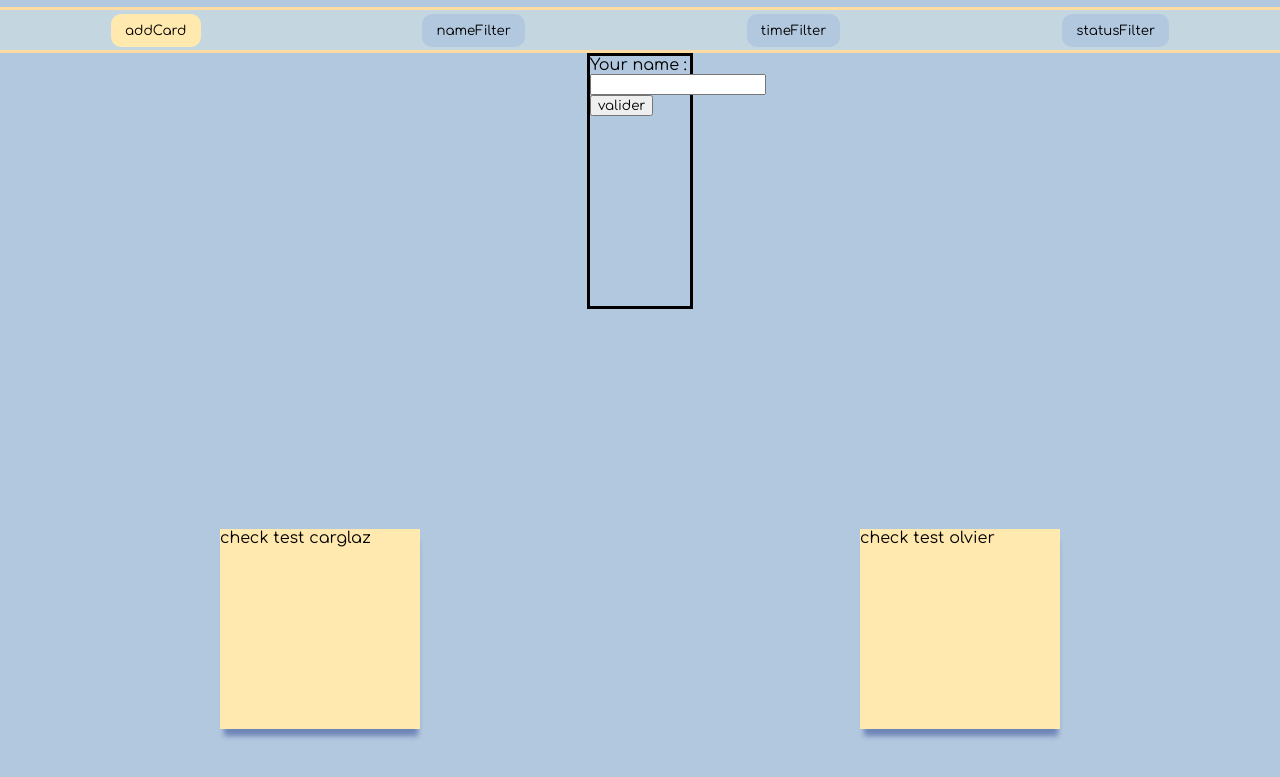
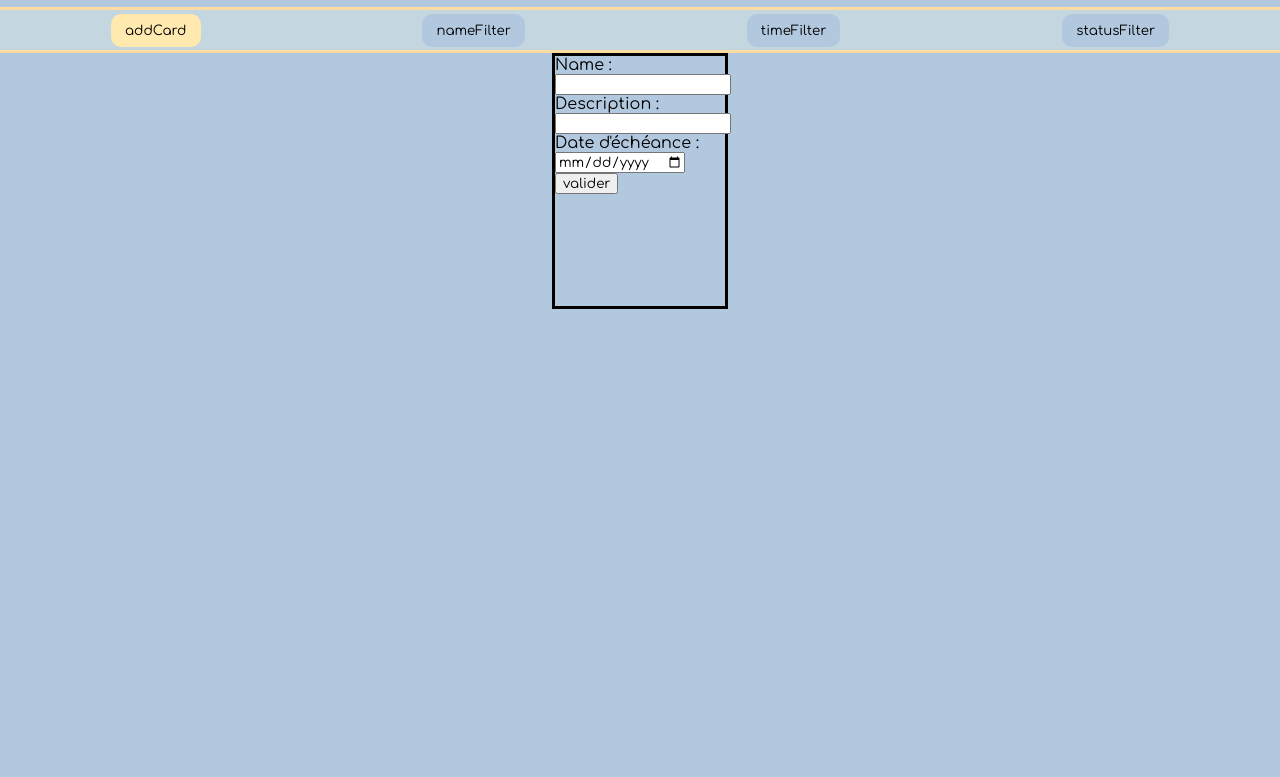
Before and after one commit to AnthxnyD/Project-Planner, a plain HTML site: page index.html in a window 1280 px wide. Both pictures are taken after a click on the button "addCard". Shown: the part 113-890 px from the top of the page. Drawn offline with Linux system fonts and the light colour scheme.

Commit message:
card update

```diff
--- a/assets/css/style.scss
+++ b/assets/css/style.scss
@@ -31,7 +31,7 @@ body{
 .checkbox{
 background-color: #B2C8DF;
 height: 250px;
-width: 100px;
+width: 170px;
 border: solid;
 
 }
@@ -42,7 +42,6 @@ border: solid;
     align-items: center;
 
 }
-
 
 .dashboard{
     width: 100%;
--- a/assets/script.js
+++ b/assets/script.js
@@ -1,16 +1,4 @@
 let card_data = [
-    {
-        name : "carglaz",
-        description : "cezadaz zdazdad",
-        timer : "466",
-        status : "1"
-    },
-    {
-        name : "olvier",
-        description : "cezadaz zdazdad",
-        timer : "466",
-        status : "1"
-    }
 ]
 let dashboard = document.querySelector(".dashboard")
 
@@ -20,10 +8,21 @@ function generateCard(){
     dashboard.innerHTML = ""
     card_data.forEach((card) => {
         let cardElem = document.createElement("div")
+        let cardName = document.createElement("h2")
+        let cardDescription = document.createElement("p")
+        let cardDate = document.createElement("p")
+
         cardElem.classList.add("card")
-        cardElem.innerHTML = "check test " + card.name
+        // cardElem.innerHTML = "Titre " + card.name
+        cardName.innerHTML = card.name
+        cardDescription.innerHTML = card.description
+        cardDate.innerHTML = card.timer
+
 
         dashboard.appendChild(cardElem)
+        cardElem.appendChild(cardName)
+        cardElem.appendChild(cardDescription)
+        cardElem.appendChild(cardDate)
     })
 }
 
@@ -37,43 +36,50 @@ addCard.addEventListener("click", function() {
 })
 
 function displayCheckbox(){
-let planner = document.querySelector(".planner")
-let checkbox = document.createElement("section")
-let validation = document.createElement("button")
-let inputName = document.createElement("input")
-let test = inputName.innerHTML
+    let planner = document.querySelector(".planner") // Slection de l'element .planner
+    let checkbox = document.createElement("section") // Création de section
+    let validation = document.createElement("button") // Création d'un button
+    let inputName = document.createElement("input") // Création d'un input field
+    let inputDescription = document.createElement("input")
+    let inputDate = document.createElement("input")
 
-checkbox.classList.add("checkbox")
-checkbox.innerHTML="Your name : "
-inputName.setAttribute("type","text")
-
-card_data.push({name: inputName.innerText})
-
-checkbox.appendChild(inputName)
-
-validation.innerHTML = "valider"
-checkbox.appendChild(validation)
-
-planner.insertBefore(checkbox , dashboard)
-validation.addEventListener("click", function(){
-    generateCard()
-    planner.removeChild(checkbox)
-})
-
-}
+    const name = document.createElement("div")
+    name.innerHTML = "Name :"
+    const description = document.createElement("div")
+    description.innerHTML = "Description :"
+    const date = document.createElement("div")
+    date.innerHTML = "Date d'échéance :"
 
 
 
-// let displayCard = card_data.map(function(){
-//         let card = document.createElement("div")
-//         card.classList.add("card")
-//         let dashboard = document.querySelector(".dashboard")
-//         dashboard.appendChild(card)
-// })
-// function displayCard (){
-//     console.log(e)
-//     let card = document.createElement("div")
-//     card.classList.add("card")
-//     card.textContent = ""
-//     let dashboard = document.querySelector(".dashboard")
-//     dashboard.appendChild(card)
+
+    checkbox.classList.add("checkbox") // Ajoute a checkbox
+    inputName.setAttribute("type","text") // Ajoute un attribut type a l'input field
+    inputDescription.setAttribute("type","text")
+    inputDate.setAttribute("type", "date")
+    validation.innerHTML = "valider" // Ajouter du texte au button
+
+    validation.addEventListener("click", function(){ // Ajoute au button un event on click
+        let newName = inputName.value
+        let newDescription = inputDescription.value
+        let newDate = inputDate.value
+        card_data.push({
+            name: newName,
+            description: newDescription,
+            timer: newDate
+        }) // Insère dans l'array un nouvelle objet
+        generateCard() // lance la fonction generate card
+        console.log(newDate)
+        planner.removeChild(checkbox) // supprime l'enfant checkbox
+})
+
+planner.insertBefore(checkbox , dashboard) // Ajoute dans le dom l'elem checkbox
+checkbox.appendChild(name)
+checkbox.appendChild(inputName) // Ajoute dans le dom l'elem inputName
+checkbox.appendChild(description)
+checkbox.appendChild(inputDescription)
+checkbox.appendChild(date)
+checkbox.appendChild(inputDate)
+checkbox.appendChild(validation) // Ajoute dans le dom l'elem validation
+
+}
```
Also changed, not shown: assets/css/style.css, 1 other file.
